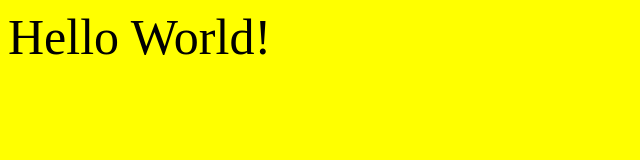
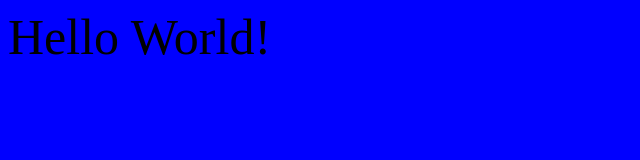
Before and after one commit to karenfu1/Demo, a plain HTML site: page index.html in a window 1280 px wide. Shown: the whole page, without its empty margins (0-640 px from the left). Drawn offline with Linux system fonts and the light colour scheme.

Commit message:
color to blue

```diff
--- a/index.html
+++ b/index.html
@@ -1,5 +1,5 @@
 <html>
-<body style="background:yellow">
+<body style="background:blue">
 <div style="font-size:50px">
 Hello World!
 </div>
```
